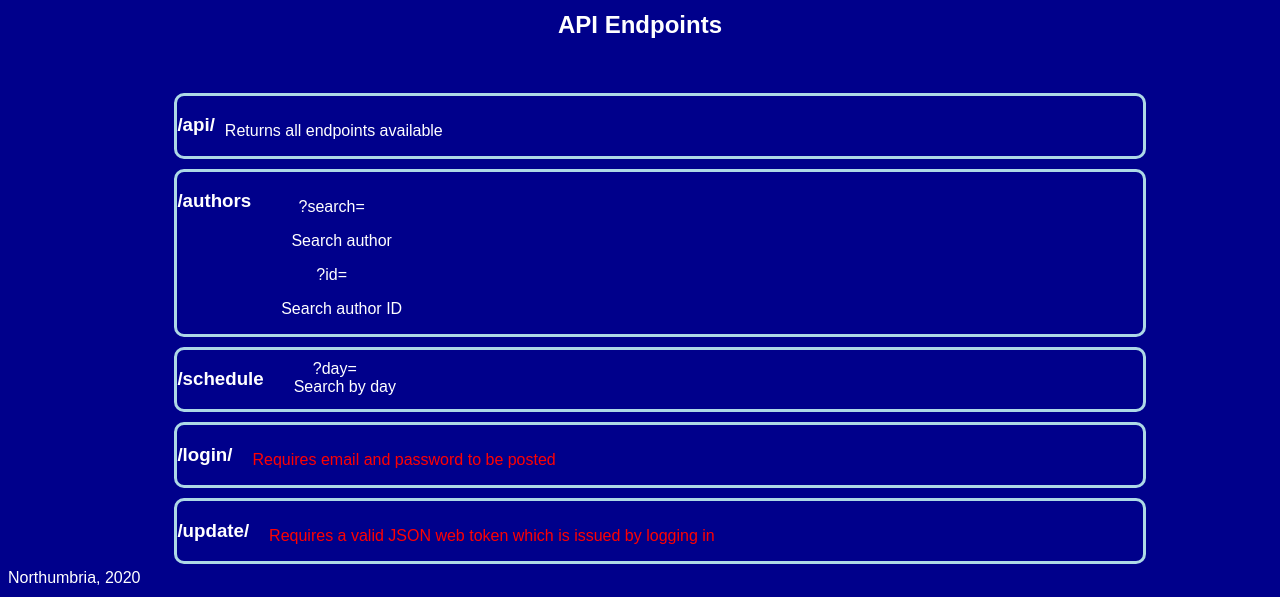
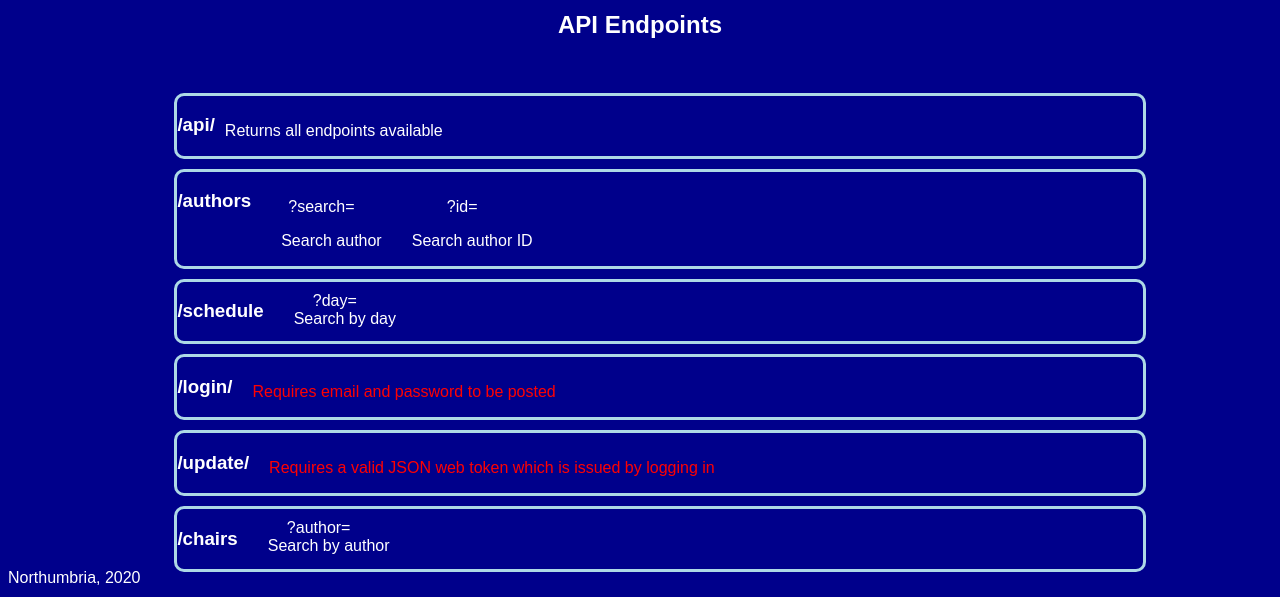
Before and after one commit to bradleygit/Year3-PHP-REST-API, a PHP site: page /KF6012/part1/documentation/ in a window 1280 px wide. Shown: the part 203-800 px from the top of the page. Run offline with PHP 8.4, Linux system fonts and the light colour scheme.

Commit message:
New endpoint for authors page

```diff
--- a/CSS/style.css
+++ b/CSS/style.css
@@ -17,11 +17,14 @@ h2{
 .required{
     color:red;
     padding-left: 10px;
+
 }
 
 .endpointAdditional{
     padding-top:10px;
     padding-left:10px;
+    float:left;
+
 }
 .endpoint{
     text-align: center;
@@ -32,6 +35,7 @@ h2{
 }
 .endpointExplain{
     padding-left: 20px;
+
 }
 
 footer{
--- a/Classes/Router.class.php
+++ b/Classes/Router.class.php
@@ -53,33 +53,53 @@ class Router
     {
         $text = "<p>Welcome to the Documentation page!</p><br>
                 <h2>API Endpoints</h2><br><ul>
+
                 <div class = 'endpoint'>
                <h3>/api/</h3>
                <div class = 'endpointAdditional'>
                <p>Returns all endpoints available</p>
                </div>
                 </div>
+
                 <div class = 'endpoint'>
                 <h3>/authors</h3>
                  <div class = 'endpointAdditional'>
-               <p>?search=<div class='endpointExplain'> Search author</div>  </p>
-               <p>?id=<div class='endpointExplain'> Search author ID</div>  </p>
-               </div>
+               <p>?search=<div class='endpointExplain'> Search author</div> </p></div>
+               <div class = 'endpointAdditional'>
+               <p>?id=<div class='endpointExplain'> Search author ID</div> </p> </div>
+
             </div>
-             <div class = 'endpoint'> <h3>/schedule</h3> <div class = 'endpointAdditional'> ?day= <div class='endpointExplain'>Search by day</div>  </div>
+
+
+             <div class = 'endpoint'>
+              <h3>/schedule</h3>
+              <div class = 'endpointAdditional'>
+               ?day=
+               <div class='endpointExplain'>Search by day</div>  </div>
                 </div>
+
+
                 <div class = 'endpoint'>
                 <h3>/login/</h3>
                  <div class = 'endpointAdditional'>
                  <p class = 'required'> Requires email and password to be posted</p>
                  </div>
                  </div>
+
                   <div class = 'endpoint'>
                 <h3>/update/</h3>
                  <div class = 'endpointAdditional'>
                  <p class = 'required'> Requires a valid JSON web token which is issued by logging in</p>
                  </div>
                 </div>
+
+                 <div class = 'endpoint'>
+                <h3>/chairs</h3>
+                 <div class = 'endpointAdditional'>
+                  ?author=
+               <div class='endpointExplain'>Search by author</div>  </div>
+                 </div>
+                </iv>
                 </div>
                 </ul>";
 
```
Also changed, not shown: Classes/JSONPage.class.php (+47 -29 lines).
